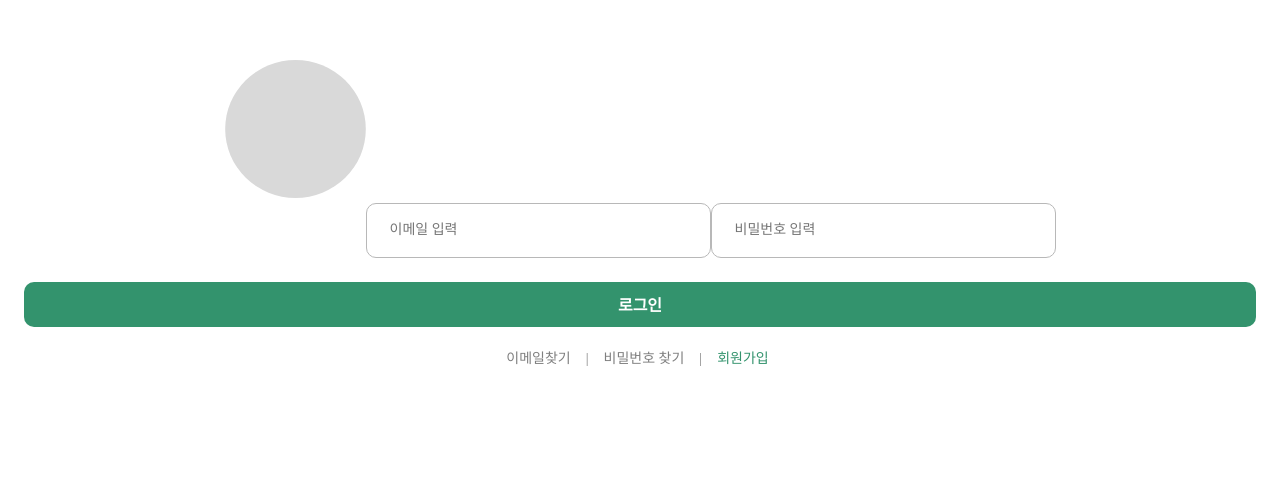
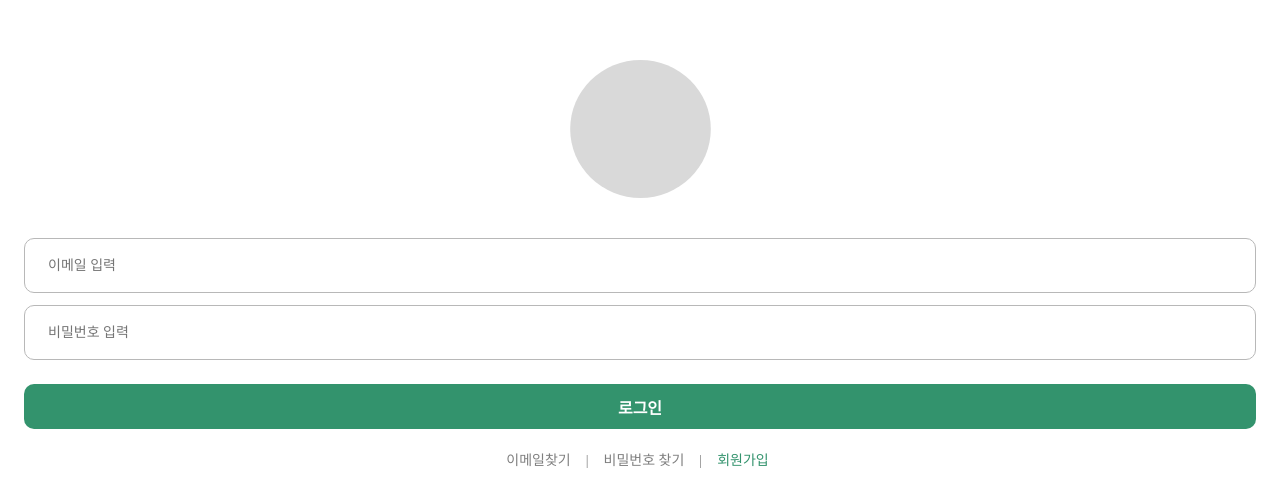
Before and after one commit to TeamQok/ewhaLang, a React (Create React App) app in the folder ewhalang/: page /login in a window 1280 px wide. Shown: the part 162-666 px from the top of the page. Built offline with nearby package versions, Linux system fonts and the light colour scheme; a web font is replaced by a local one.

Commit message:
🐛 : input 너비 조정

```diff
--- a/ewhalang/src/pages/Login.style.js
+++ b/ewhalang/src/pages/Login.style.js
@@ -8,7 +8,7 @@ export const Wrapper = styled.div`
 `;
 
 export const Input = styled.input`
-  width: 345px;
+  width: 100%;
   height: 55px;
   flex-shrink: 0;
   border-radius: 10px;
```
